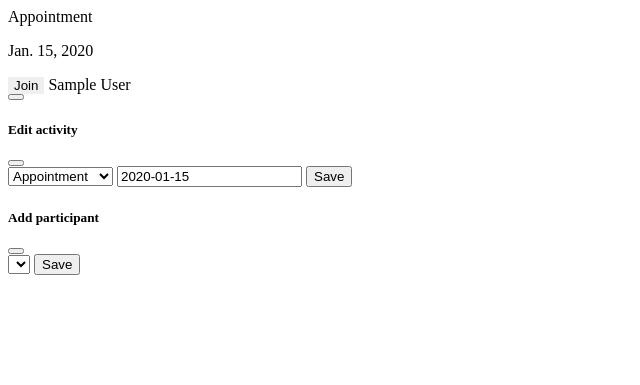
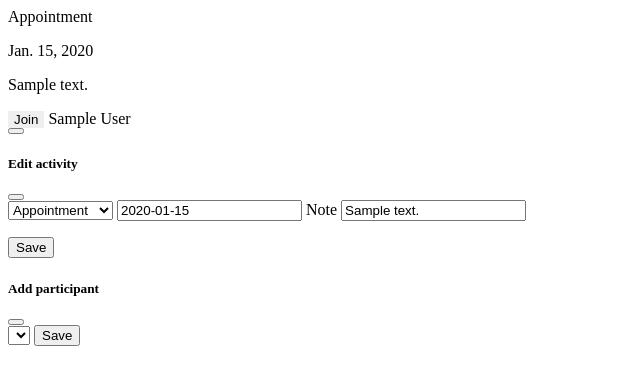
Before and after one commit to GeriLife/companionship, a Django app: template project/people/templates/people/person_activity.html in a window 1280 px wide. Shown: the top 385 px of the page, without its empty margins (0-640 px from the left). Run offline with Django 4.2, Linux system fonts and the light colour scheme; the template is opened without the code that fills it: values that come from a table or form of the project are taken from there, others are empty; tables that the repository leaves empty hold one stand-in row (values such as "Sample post"); form fields are guessed from the names that the template uses; lists and menus that the app fills with data are empty; some libraries are stand-ins or nearby versions.

Commit message:
Include Activity note

```diff
--- a/project/activities/forms.py
+++ b/project/activities/forms.py
@@ -5,4 +5,4 @@ from .models import Activity
 class ActivityModelForm(forms.ModelForm):
     class Meta:
         model = Activity
-        fields = ['person', 'activity_type', 'activity_date',]
+        fields = ['person', 'activity_type', 'activity_date', 'note',]
--- a/project/activities/views.py
+++ b/project/activities/views.py
@@ -11,6 +11,7 @@ class ActivityCreateView(CreateView):
         "person",
         "activity_type",
         "activity_date",
+        "note",
     ]
 
     def get_success_url(self):
@@ -23,6 +24,7 @@ class ActivityUpdateView(UpdateView):
         "person",
         "activity_type",
         "activity_date",
+        "note",
     ]
 
     def get_success_url(self):
--- a/project/people/templates/people/person_activity.html
+++ b/project/people/templates/people/person_activity.html
@@ -10,6 +10,11 @@
             <div class="col">
                 <p class="card-title">{{ activity }}</p>
                 <p class="text-muted mb-0">{{ activity.activity_date }}</p>
+                {% if activity.note %}
+                    <p class="text-muted mb-0">
+                        {{ activity.note }}
+                    </p>
+                {% endif %}
 
                 {% if activity.remaining_eligible_participants.count %}
                 <button
@@ -135,6 +140,18 @@
                         required=""
                         id="id_activity_date">
 
+                    {{ add_activity_form.note.label_tag }}
+                    <input
+                        type="text"
+                        name="note"
+                        value="{{ activity.note }}"
+                        class="form-control mb-2"
+                        required=""
+                        id="id_note">
+                    <p id="hint_id_note" class="form-text text-muted mx-2">
+                        {{ add_activity_form.note.help_text | safe }}
+                    </p>
+
                     <button type="submit" class="btn btn-success ml-auto">
                         {% translate "Save" %}
                     </button>
--- a/project/people/templates/people/person_detail.html
+++ b/project/people/templates/people/person_detail.html
@@ -117,6 +117,7 @@
                     <input type="hidden" name="person" value="{{ person.id }}">
                     {{ add_activity_form.activity_type|as_crispy_field }}
                     {{ add_activity_form.activity_date|as_crispy_field }}
+                    {{ add_activity_form.note|as_crispy_field }}
                     <button type="submit" class="btn btn-success ml-auto">Submit</button>
                 </form>
             </div>
```
